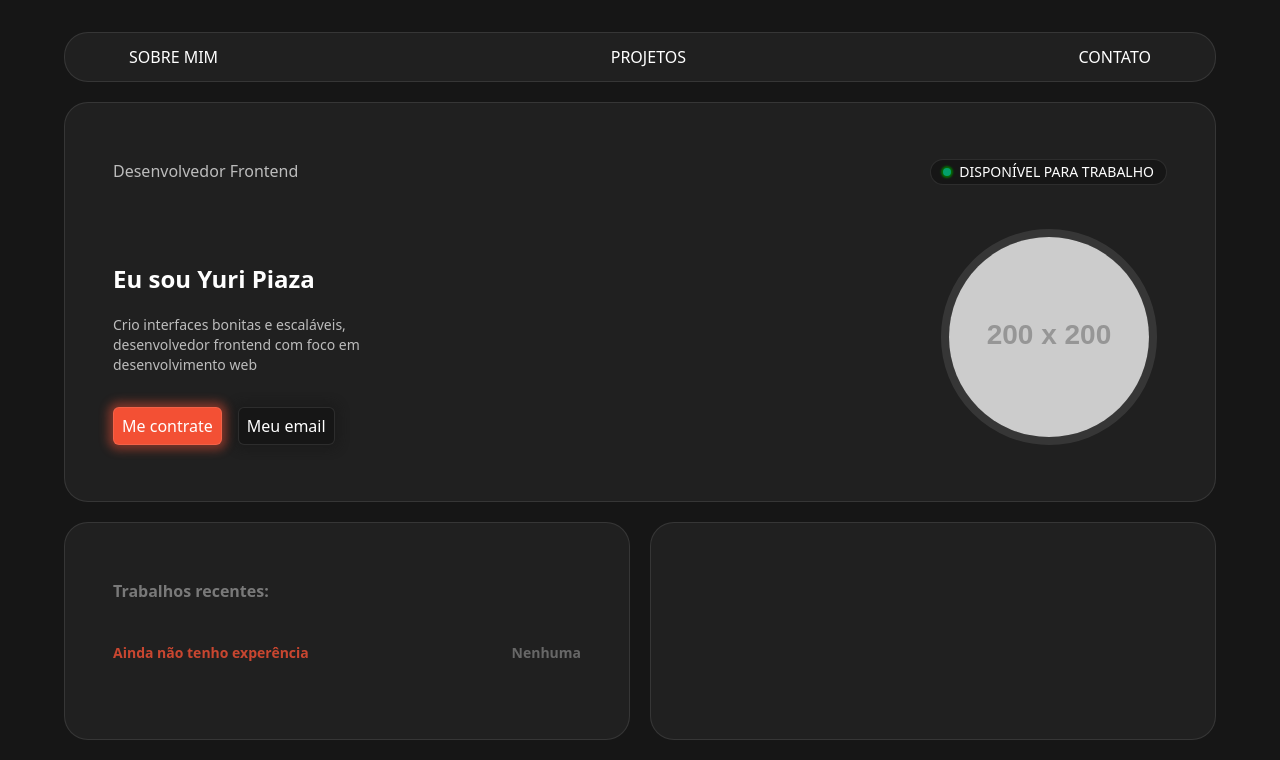
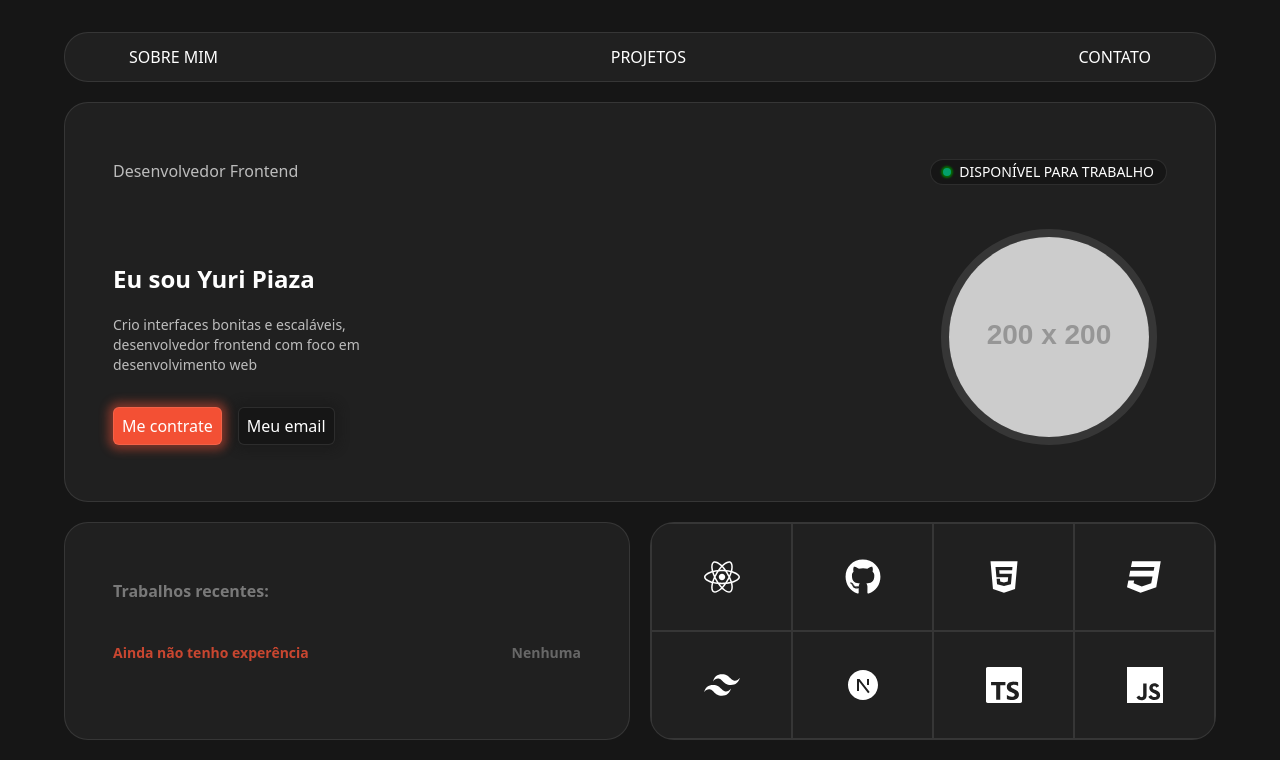
Before and after one commit to ypiaza/Portif-lio-Oficial, a React (Vite) app: page / in a window 1280 px wide. Shown: the top 760 px of the page. Built offline with nearby package versions, Linux system fonts and the light colour scheme.

Commit message:
Adicionado icones das skills e inciado o processo de animação

```diff
--- a/src/components/Skills.tsx
+++ b/src/components/Skills.tsx
@@ -1,7 +1,19 @@
+import { useState } from "react"
+import { itemSkill, skills } from "../data/skills"
+
+
 const Skills = () => {
+  const [hoverIcon, setHoverIcon] = useState(false)
   return (
-    <div className='px-12 py-14 rounded-3xl border border-white/10 bg-[#202020]'>
-
+    <div className='grid grid-cols-4 overflow-hidden rounded-3xl border text-white border-white/10 bg-[#202020]'>
+      {skills.map((item: itemSkill) => (
+        <div className={`relative text-4xl border border-white/10 flex items-center justify-center overflow-hidden`}
+        onMouseOver={() => setHoverIcon(true)}
+        onMouseOut={() => setHoverIcon(false)}>
+          <item.icon />
+          <span className={`absolute block h-full w-0 bg-amber-200/30 left-0 duration-300 ${hoverIcon ? 'w-full' : ''}`}></span>
+        </div>
+      ))}
     </div>
   )
 }
--- a/src/data/skills.ts
+++ b/src/data/skills.ts
@@ -1,8 +1,9 @@
 export interface itemSkill{
     skill: string,
-    icon : Element;
+    icon : React.ElementType
 }
 
+import React from "react";
 import { FaReact, FaGithub, FaHtml5, FaCss3 } from "react-icons/fa";
 import { RiTailwindCssFill, RiNextjsFill } from "react-icons/ri";
 import { SiTypescript, SiJavascript } from "react-icons/si";
@@ -10,6 +11,27 @@ import { SiTypescript, SiJavascript } from "react-icons/si";
 export const skills: itemSkill[] = [
     {
         skill: 'React',
-        icon: <FaReact />;
-    }
+        icon: FaReact
+    },{
+        skill: 'React',
+        icon: FaGithub
+    },{
+        skill: 'React',
+        icon: FaHtml5
+    },{
+        skill: 'React',
+        icon: FaCss3
+    },{
+        skill: 'React',
+        icon: RiTailwindCssFill
+    },{
+        skill: 'React',
+        icon: RiNextjsFill
+    },{
+        skill: 'React',
+        icon: SiTypescript
+    },{
+        skill: 'React',
+        icon: SiJavascript
+    },
 ]
```
